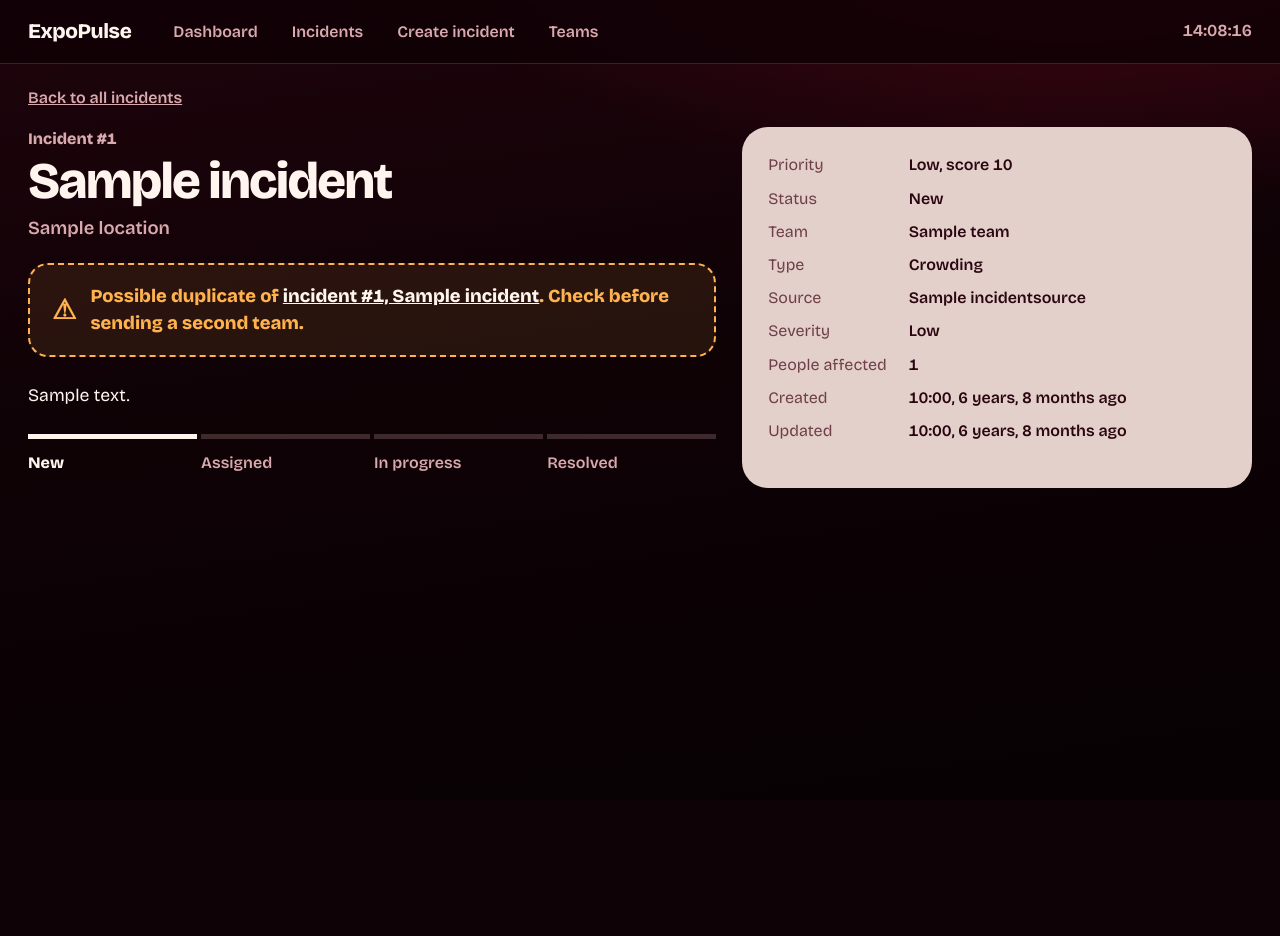
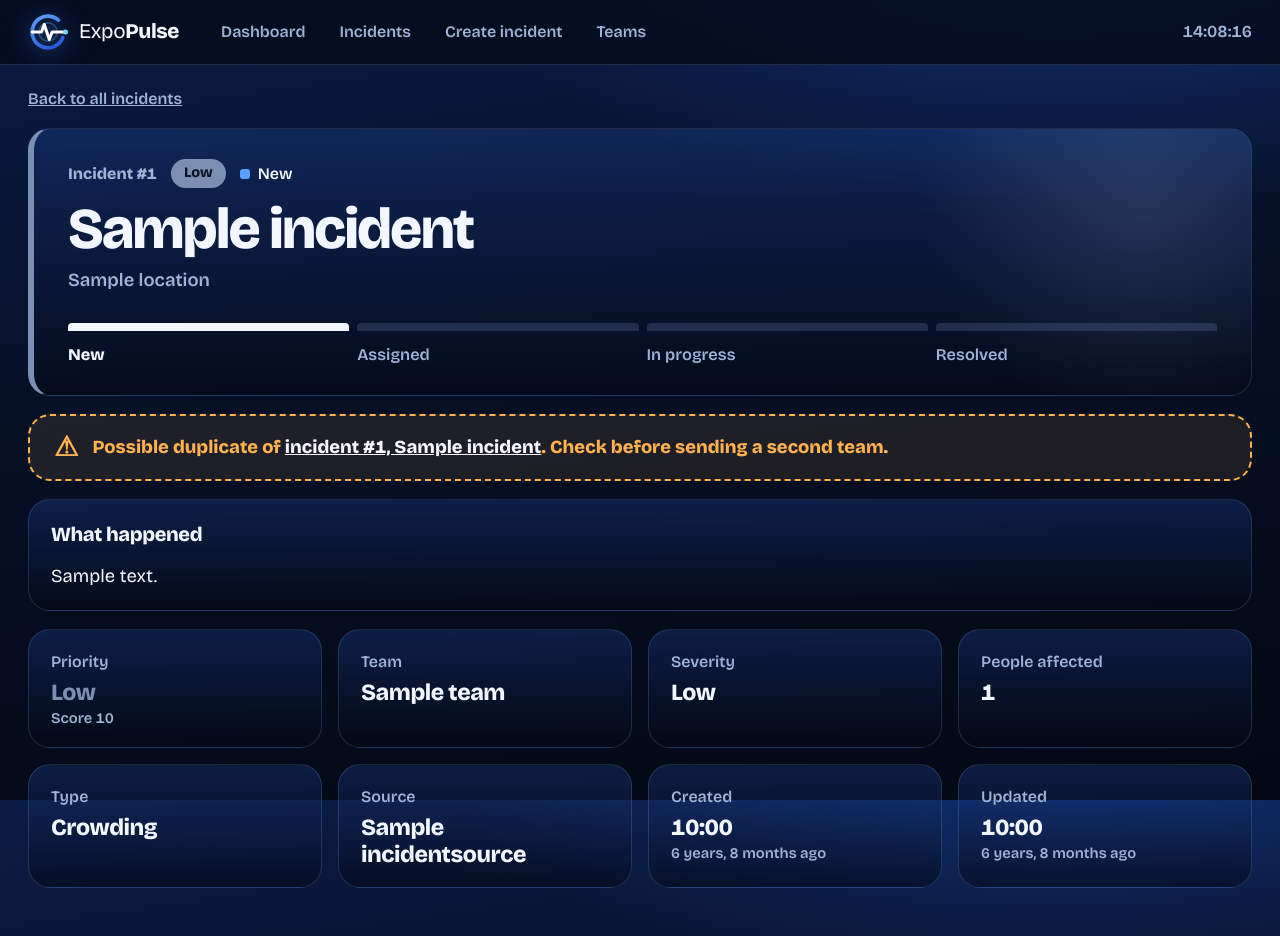
Before and after one commit to Abdullah-Albassami/expopulse, a Django app: template templates/incidents/incident_detail.html in a window 1280 px wide. Before the commit the page ends 488 px from the top, so only its background shows below. Run offline with Django 5.2, Linux system fonts and the light colour scheme; the template is opened without the code that fills it: values that come from a table or form of the project are taken from there, others are empty; tables that the repository leaves empty hold one stand-in row (values such as "Sample post").

Commit message:
Second commit version tow

```diff
--- a/static/css/styles.css
+++ b/static/css/styles.css
@@ -5,19 +5,19 @@
    ========================================================== */
 
 :root {
-    --oxblood: #070103;
-    --garnet: #3a0612;
-    --crimson: #d1123a;
-    --paper: #fff4ee;
-    --panel: #e4d0cb;          /* soft surface for the drawer and buttons, easier on the eyes than --paper */
-    --dust: #d9a9ae;
-    --line: rgba(255, 205, 205, 0.16);
+    --midnight: #030814;
+    --navy: #0b1f47;
+    --azure: #3b82f6;
+    --paper: #f2f6ff;
+    --panel: #d9e4f7;          /* soft light surface for buttons and the active nav item */
+    --mist: #9fb3d6;
+    --line: rgba(170, 200, 255, 0.16);
 
     /* Priority colors */
     --heat-critical: #ff5a4f;
     --heat-high: #ffb24d;
-    --heat-medium: #f07f93;
-    --heat-low: #9a6a74;
+    --heat-medium: #f7d774;
+    --heat-low: #7b8fb3;
 
     --font: "Bricolage Grotesque", "Segoe UI", system-ui, sans-serif;
 }
@@ -29,8 +29,8 @@ body {
     font-variant-numeric: tabular-nums;
     color: var(--paper);
     background:
-        radial-gradient(1100px 520px at 85% -14%, rgba(170, 12, 42, 0.34), transparent 62%),
-        linear-gradient(172deg, #1f040c 0%, #0f0206 42%, var(--oxblood) 100%) fixed;
+        radial-gradient(1100px 520px at 85% -14%, rgba(37, 99, 235, 0.40), transparent 62%),
+        linear-gradient(172deg, #0b1c44 0%, #061026 42%, var(--midnight) 100%) fixed;
     line-height: 1.45;
 }
 a { color: inherit; }
@@ -41,7 +41,7 @@ button { font: inherit; color: inherit; cursor: pointer; }
 /* The bar stays at the top of the screen while the page scrolls */
 .topbar {
     position: sticky; top: 0; z-index: 50;
-    background: rgba(15, 2, 6, 0.82);
+    background: rgba(4, 10, 26, 0.82);
     -webkit-backdrop-filter: blur(14px); backdrop-filter: blur(14px);
     border-bottom: 1px solid var(--line);
 }
@@ -49,25 +49,28 @@ button { font: inherit; color: inherit; cursor: pointer; }
     display: flex; align-items: center; gap: 28px; flex-wrap: wrap;
     max-width: 1320px; margin: 0 auto; padding: 12px 28px;
 }
-.brand { font-weight: 800; font-size: 1.3rem; letter-spacing: -0.02em; text-decoration: none; color: var(--paper); }
+.brand { display: inline-flex; align-items: center; gap: 11px; font-size: 1.3rem; letter-spacing: -0.02em; text-decoration: none; color: var(--paper); }
+.brand svg { width: 40px; height: 40px; flex: none; overflow: visible; filter: drop-shadow(0 3px 12px rgba(59, 130, 246, 0.6)); }
+.brand-name { font-weight: 400; }
+.brand-name b { font-weight: 800; }
 .nav { display: flex; gap: 6px; flex: 1; flex-wrap: wrap; }
 .nav a {
-    color: var(--dust); text-decoration: none; padding: 8px 14px; border-radius: 999px; font-weight: 600;
+    color: var(--mist); text-decoration: none; padding: 8px 14px; border-radius: 999px; font-weight: 600;
 }
 .nav a:hover { color: var(--paper); background: rgba(255, 255, 255, 0.07); }
-.nav a[aria-current] { color: var(--oxblood); background: var(--panel); }
-.clock { font-size: 1.05rem; font-weight: 600; color: var(--dust); }
+.nav a[aria-current] { color: var(--midnight); background: var(--panel); }
+.clock { font-size: 1.05rem; font-weight: 600; color: var(--mist); }
 
 .wrap { max-width: 1320px; margin: 0 auto; padding: 22px 28px 48px; }
 
 /* ----- headline ----- */
 .lead { display: flex; align-items: flex-end; justify-content: space-between; gap: 20px; flex-wrap: wrap; margin: 14px 0 26px; }
 .lead h1 { margin: 0; font-size: clamp(2rem, 4.6vw, 3.6rem); font-weight: 800; letter-spacing: -0.035em; line-height: 1; }
-.lead p { margin: 12px 0 0; color: var(--dust); font-size: 1.05rem; }
+.lead p { margin: 12px 0 0; color: var(--mist); font-size: 1.05rem; }
 .report {
     border: 0; border-radius: 999px; padding: 14px 26px; font-weight: 800; font-size: 1rem;
-    background: var(--panel); color: var(--garnet);
-    box-shadow: 0 10px 30px rgba(209, 18, 58, 0.35);
+    background: var(--panel); color: var(--navy);
+    box-shadow: 0 10px 30px rgba(59, 130, 246, 0.45);
     transition: transform 0.15s ease;
 }
 .report:hover { transform: scale(1.04); }
@@ -83,39 +86,39 @@ h2 { margin: 0 0 12px; font-size: 1.25rem; font-weight: 800; letter-spacing: -0.
 .drawer {
     position: sticky; top: 20px;
     border-radius: 26px; padding: 26px;
-    background: var(--panel); color: #2a0610;
+    background: var(--panel); color: #0a1836;
 }
-.drawer-kicker { font-weight: 800; color: #b00e30; }
+.drawer-kicker { font-weight: 800; color: #1d4ed8; }
 .drawer h3 { margin: 4px 0 6px; font-size: 1.7rem; font-weight: 800; letter-spacing: -0.03em; line-height: 1.1; }
-.drawer-where { margin: 0 0 14px; color: #6e3f48; font-weight: 600; }
+.drawer-where { margin: 0 0 14px; color: #46597d; font-weight: 600; }
 .drawer-desc { margin: 0 0 18px; }
 .dup {
     display: flex; gap: 10px; align-items: flex-start; margin: 0 0 18px; padding: 12px 14px;
-    border: 2px dashed var(--crimson); border-radius: 14px; font-weight: 600; color: #7d0a22;
+    border: 2px dashed var(--azure); border-radius: 14px; font-weight: 600; color: #1d4ed8;
 }
 .dup[hidden] { display: none; }
 .dup a, .dup button { background: none; border: 0; padding: 0; color: inherit; text-decoration: underline; font-weight: 800; }
 .steps { display: flex; list-style: none; margin: 0 0 18px; padding: 0; gap: 4px; }
-.steps li { flex: 1; padding-top: 10px; border-top: 5px solid #c9aca8; font-size: 0.88rem; font-weight: 600; color: #856268; }
-.steps li.is-done { border-top-color: #7d0a22; color: #7d0a22; }
-.steps li.is-current { border-top-color: var(--crimson); color: #2a0610; font-weight: 800; }
+.steps li { flex: 1; padding-top: 10px; border-top: 5px solid #b3c2dc; font-size: 0.88rem; font-weight: 600; color: #5f7195; }
+.steps li.is-done { border-top-color: #1d4ed8; color: #1d4ed8; }
+.steps li.is-current { border-top-color: var(--azure); color: #0a1836; font-weight: 800; }
 .facts { display: grid; grid-template-columns: auto 1fr; gap: 6px 18px; margin: 0 0 20px; }
-.facts dt { color: #6e3f48; }
+.facts dt { color: #46597d; }
 .facts dd { margin: 0; font-weight: 600; }
 .open {
     display: inline-block; border-radius: 999px; padding: 12px 22px; font-weight: 800;
-    background: var(--garnet); color: var(--paper); text-decoration: none;
+    background: var(--navy); color: var(--paper); text-decoration: none;
 }
-.open:hover { background: var(--crimson); }
+.open:hover { background: var(--azure); }
 
 /* ----- shared bits used on every page ----- */
-.skip-link { position: absolute; left: -9999px; top: 8px; padding: 10px 16px; border-radius: 999px; background: var(--panel); color: var(--oxblood); font-weight: 800; z-index: 10; }
+.skip-link { position: absolute; left: -9999px; top: 8px; padding: 10px 16px; border-radius: 999px; background: var(--panel); color: var(--midnight); font-weight: 800; z-index: 10; }
 .skip-link:focus { left: 16px; z-index: 60; }
 .messages { display: grid; gap: 8px; margin: 0 0 18px; }
 .message { padding: 12px 18px; border: 1px solid var(--line); border-left: 5px solid var(--heat-medium); border-radius: 14px; background: rgba(255, 255, 255, 0.05); font-weight: 600; }
 .message-success { border-left-color: var(--panel); }
 .message-error { border-left-color: var(--heat-critical); }
-.empty { padding: 28px 0; color: var(--dust); border-top: 1px solid var(--line); }
+.empty { padding: 28px 0; color: var(--mist); border-top: 1px solid var(--line); }
 .empty a { color: var(--paper); font-weight: 800; }
 .drawer[hidden] { display: none; }
 a.report { display: inline-block; text-decoration: none; }
@@ -170,73 +173,87 @@ a.report { display: inline-block; text-decoration: none; }
     background: transparent; color: var(--paper); font-weight: 800; text-decoration: none;
 }
 .btn:hover { border-color: var(--paper); }
-.btn-solid { background: var(--panel); color: var(--garnet); border-color: var(--panel); }
+.btn-solid { background: var(--panel); color: var(--navy); border-color: var(--panel); }
 .btn-solid:hover { background: var(--paper); }
 
 /* incident list */
 .filters {
     display: grid; grid-template-columns: repeat(4, 1fr) 1.4fr auto; gap: 14px; align-items: end;
     border: 1px solid var(--line); border-radius: 26px; padding: 20px 22px; margin-bottom: 22px;
-    background: linear-gradient(180deg, rgba(150, 12, 40, 0.22), rgba(7, 1, 3, 0.6));
+    background: linear-gradient(180deg, rgba(40, 90, 200, 0.22), rgba(3, 8, 20, 0.6));
 }
 .filters .actions { display: flex; gap: 8px; }
-.table-wrap { overflow-x: auto; }
+.table-wrap { position: relative; overflow-x: auto; }
 .list { width: 100%; border-collapse: collapse; }
-.list th { text-align: left; padding: 10px 14px 10px 0; color: var(--dust); font-weight: 600; white-space: nowrap; }
+.list th { text-align: left; padding: 10px 14px 10px 0; color: var(--mist); font-weight: 600; white-space: nowrap; }
 .list td { padding: 15px 14px 15px 0; border-top: 1px solid var(--line); vertical-align: middle; }
 .list tbody tr { transition: background 0.15s ease; }
 .list tbody tr:hover { background: rgba(255, 255, 255, 0.05); }
-.list .num { color: var(--dust); white-space: nowrap; }
+.list .num { color: var(--mist); white-space: nowrap; }
 .list .title a { font-weight: 600; font-size: 1.05rem; text-decoration: none; }
 .list .title a:hover { text-decoration: underline; }
 .list .title small { display: block; color: var(--heat-high); font-weight: 600; font-size: 0.88rem; }
-.list .when { color: var(--dust); white-space: nowrap; }
+.list .when { color: var(--mist); white-space: nowrap; }
 
-/* incident detail */
-.detail { display: grid; grid-template-columns: 1.35fr 1fr; gap: 26px; align-items: start; }
-.detail-id { font-weight: 800; color: var(--dust); }
-.detail h1 { margin: 4px 0 8px; font-size: clamp(2rem, 4.2vw, 3.2rem); font-weight: 800; letter-spacing: -0.035em; line-height: 1.02; }
-.detail-where { margin: 0 0 22px; font-size: 1.15rem; color: var(--dust); font-weight: 600; }
-.detail-desc { font-size: 1.1rem; max-width: 62ch; margin: 0 0 26px; }
+/* incident detail: everything spans the full width */
+.card.detail-hero { position: relative; overflow: hidden; padding: 30px 34px 28px; border-left: 6px solid var(--heat, var(--azure)); margin-bottom: 18px; }
+.detail-hero::after {            /* soft glow in the incident's priority color */
+    content: ""; position: absolute; right: -120px; top: -160px; width: 460px; height: 460px; border-radius: 50%;
+    background: radial-gradient(circle, var(--heat, var(--azure)), transparent 68%); opacity: 0.22; pointer-events: none;
+}
+.detail-top { display: flex; justify-content: space-between; align-items: flex-start; gap: 24px; flex-wrap: wrap; }
+.detail-tags { display: flex; align-items: center; gap: 14px; flex-wrap: wrap; }
+.detail-id { font-weight: 800; color: var(--mist); }
+.detail-hero h1 { margin: 12px 0 8px; font-size: clamp(2.2rem, 4.6vw, 3.6rem); font-weight: 800; letter-spacing: -0.035em; line-height: 1.02; }
+.detail-where { margin: 0; font-size: 1.15rem; color: var(--mist); font-weight: 600; }
+.detail-hero .next-step { position: relative; z-index: 1; }
+.detail-hero .steps { margin: 30px 0 0; gap: 8px; }
+.steps-dark li { border-top: 8px solid rgba(170, 200, 255, 0.16); border-radius: 4px 4px 0 0; color: var(--mist); font-size: 1.02rem; padding-top: 12px; }
+.steps-dark li.is-done { border-top-color: #5f84c9; color: var(--paper); }
+.steps-dark li.is-done::before { content: "✓ "; color: var(--st-resolved); }
+.steps-dark li.is-current { border-top-color: var(--paper); color: var(--paper); }
 .dup-big {
-    display: flex; gap: 14px; align-items: center; margin: 0 0 26px; padding: 18px 22px;
-    border: 2px dashed var(--heat-high); border-radius: 20px; background: rgba(255, 178, 77, 0.1);
+    display: flex; gap: 14px; align-items: center; margin: 0 0 18px; padding: 18px 24px;
+    border: 2px dashed var(--heat-high); border-radius: 22px; background: rgba(255, 178, 77, 0.1);
     color: var(--heat-high); font-weight: 800; font-size: 1.15rem;
 }
 .dup-big .mark { font-size: 1.7rem; line-height: 1; }
 .dup-big a { color: var(--paper); }
-.steps-dark li { border-top-color: rgba(255, 205, 205, 0.2); color: var(--dust); font-size: 1rem; padding-top: 12px; }
-.steps-dark li.is-done { border-top-color: var(--dust); color: var(--dust); }
-.steps-dark li.is-done::before { content: "✓ "; }
-.steps-dark li.is-current { border-top-color: var(--paper); color: var(--paper); }
-.detail .drawer { position: static; }
-.detail .facts { gap: 10px 22px; }
-.next-step { margin: 0; }
-.back { display: inline-block; margin-bottom: 18px; color: var(--dust); font-weight: 600; }
+.detail-desc { margin-bottom: 18px; }
+.detail-desc p { margin: 0; font-size: 1.15rem; max-width: 90ch; }
+.fact-grid { display: grid; grid-template-columns: repeat(4, 1fr); gap: 16px; margin: 0; }
+.fact { padding: 18px 20px; transition: transform 0.16s ease, border-color 0.16s ease; }
+.fact:hover { transform: translateY(-3px); border-color: var(--mist); }
+.fact dt { color: var(--mist); font-weight: 600; margin-bottom: 6px; }
+.fact dd { margin: 0; font-size: 1.45rem; font-weight: 800; letter-spacing: -0.02em; line-height: 1.15; }
+.fact dd small { display: block; margin-top: 4px; font-size: 0.92rem; font-weight: 600; letter-spacing: 0; color: var(--mist); }
+.fact dd [data-priority] { color: var(--heat); }
+.back { display: inline-block; margin-bottom: 18px; color: var(--mist); font-weight: 600; }
 
 /* create form */
-.form-card { max-width: 860px; border: 1px solid var(--line); border-radius: 26px; padding: 28px; background: linear-gradient(180deg, rgba(150, 12, 40, 0.22), rgba(7, 1, 3, 0.6)); }
+.form-card { max-width: 860px; border: 1px solid var(--line); border-radius: 26px; padding: 28px; background: linear-gradient(180deg, rgba(40, 90, 200, 0.22), rgba(3, 8, 20, 0.6)); }
 .form-grid { display: grid; grid-template-columns: 1fr 1fr; gap: 18px; }
 .form-grid .wide { grid-column: 1 / -1; }
-.form-note { margin: 22px 0 0; color: var(--dust); }
+.form-note { margin: 22px 0 0; color: var(--mist); }
 .form-actions { display: flex; gap: 10px; margin-top: 22px; }
 
 /* teams */
 .team-grid { list-style: none; margin: 0; padding: 0; display: grid; grid-template-columns: repeat(auto-fill, minmax(280px, 1fr)); gap: 16px; }
 .team { border: 1px solid var(--line); border-radius: 22px; padding: 20px 22px; background: rgba(255, 255, 255, 0.04); transition: border-color 0.15s ease, background 0.15s ease; }
-.team:hover { border-color: var(--dust); background: rgba(255, 255, 255, 0.07); }
+.team:hover { border-color: var(--mist); background: rgba(255, 255, 255, 0.07); }
 .team[data-status="available"] { border-left: 5px solid #9fe0b0; }
 .team[data-status="busy"] { border-left: 5px solid var(--heat-high); }
-.team[data-status="offline"] { border-left: 5px dashed var(--dust); opacity: 0.7; }
+.team[data-status="offline"] { border-left: 5px dashed var(--mist); opacity: 0.7; }
 .team h2 { margin: 0 0 2px; }
-.team .kind { color: var(--dust); margin: 0 0 14px; }
+.team .kind { color: var(--mist); margin: 0 0 14px; }
 .team .facts { margin: 0; }
-.team .facts dt { color: var(--dust); }
+.team .facts dt { color: var(--mist); }
 .team .facts a { font-weight: 800; }
 
 @media (max-width: 900px) {
     .filters { grid-template-columns: 1fr 1fr; }
-    .detail { grid-template-columns: 1fr; }
+    .fact-grid { grid-template-columns: 1fr 1fr; }
+    .detail-hero { padding: 22px 20px; }
     .form-grid { grid-template-columns: 1fr; }
     .list { min-width: 760px; }
 }
@@ -246,14 +263,14 @@ a.report { display: inline-block; text-decoration: none; }
    Dashboard: number tiles, two charts, incident table
    ========================================================== */
 :root {
-    --st-new: #ffb24d;
+    --st-new: #5aa2ff;
     --st-assigned: #b594ff;
     --st-in-progress: #5cc8d8;
     --st-resolved: #8fd9a4;
 }
 .card {
     border: 1px solid var(--line); border-radius: 22px; padding: 20px 22px;
-    background: linear-gradient(180deg, rgba(150, 12, 40, 0.24), rgba(7, 1, 3, 0.55));
+    background: linear-gradient(180deg, rgba(40, 90, 200, 0.24), rgba(3, 8, 20, 0.55));
 }
 .card h2 { margin-bottom: 14px; }
 
@@ -319,13 +336,15 @@ a.report { display: inline-block; text-decoration: none; }
 /* table */
 .table-head { display: flex; justify-content: space-between; align-items: baseline; gap: 12px; flex-wrap: wrap; }
 .dash-list tbody tr { cursor: pointer; }
+/* A row opens its incident on click. No hover color, by request. */
+.dash-list tbody tr:hover { background: none; }
 .dash-list tbody tr[hidden] { display: none; }
 .dash-list .dupe { color: var(--heat-high); font-weight: 600; white-space: nowrap; }
-.pill { display: inline-block; padding: 4px 13px; border-radius: 999px; font-weight: 800; font-size: 0.9rem; color: #1a040b; background: var(--heat); white-space: nowrap; }
+.pill { display: inline-block; padding: 4px 13px; border-radius: 999px; font-weight: 800; font-size: 0.9rem; color: #0a1226; background: var(--heat); white-space: nowrap; }
 .pill[data-priority="critical"] { background: #d92b3a; color: #fff; }
 .status-dot { display: inline-flex; align-items: center; gap: 8px; font-weight: 600; white-space: nowrap; }
 .status-dot::before { content: ""; width: 10px; height: 10px; border-radius: 3px; background: var(--tone); }
-.none-match { padding: 18px 0 4px; color: var(--dust); }
+.none-match { padding: 18px 0 4px; color: var(--mist); }
 .none-match[hidden] { display: none; }
 
 @media (max-width: 900px) {
--- a/templates/base.html
+++ b/templates/base.html
@@ -16,7 +16,16 @@
     {% with current=request.resolver_match.url_name %}
     <header class="topbar">
     <div class="top">
-        <a class="brand" href="{% url 'dashboard' %}">ExpoPulse</a>
+        <a class="brand" href="{% url 'dashboard' %}" aria-label="ExpoPulse, go to dashboard">
+            <svg viewBox="0 0 48 48" aria-hidden="true">
+                <defs><linearGradient id="logo-ring" x1="0" y1="0" x2="1" y2="1"><stop offset="0" stop-color="#60a5fa"/><stop offset="1" stop-color="#1d4ed8"/></linearGradient></defs>
+                <circle cx="24" cy="24" r="19" fill="none" stroke="url(#logo-ring)" stroke-width="4.5" stroke-linecap="round" stroke-dasharray="96 24" transform="rotate(20 24 24)"/>
+                <circle cx="24" cy="24" r="11" fill="none" stroke="#60a5fa" stroke-opacity=".35" stroke-width="2"/>
+                <path d="M5 24h11l3.5-9 6 18 3.5-9H45" fill="none" stroke="#fff" stroke-width="3.6" stroke-linecap="round" stroke-linejoin="round"/>
+                <circle cx="45" cy="24" r="3" fill="#7dd3fc"/>
+            </svg>
+            <span class="brand-name">Expo<b>Pulse</b></span>
+        </a>
 
         <nav class="nav" aria-label="Main navigation">
             <a href="{% url 'dashboard' %}"
--- a/templates/incidents/incident_detail.html
+++ b/templates/incidents/incident_detail.html
@@ -14,17 +14,38 @@
    assigned_team (.name), created_at, updated_at, possible_duplicate_of (.id, .title)
 
    Optional: a URL named 'incident_update_status' that takes the incident id
-   and accepts POST. If it exists, the "move to next step" button appears.
+   and accepts POST. If it exists, the "Move to next step" button appears.
    If the team has not built it, the button simply does not show.
 {% endcomment %}
 
 <a class="back" href="{% url 'incident_list' %}">Back to all incidents</a>
 
-<div class="detail">
+<section class="card detail-hero" data-priority="{{ incident.priority_level }}">
+    <div class="detail-top">
         <div>
+            <div class="detail-tags">
                 <span class="detail-id">Incident #{{ incident.id }}</span>
+                <span class="pill" data-priority="{{ incident.priority_level }}">{{ incident.get_priority_level_display|default:incident.priority_level }}</span>
+                <span class="status-dot" data-status="{{ incident.status }}">{{ incident.get_status_display|default:incident.status }}</span>
+            </div>
             <h1>{{ incident.title }}</h1>
             <p class="detail-where">{{ incident.location }}</p>
+        </div>
+
+        {% url 'incident_update_status' incident.id as status_url %}
+        {% if status_url and incident.status|lower != "resolved" %}
+        <form class="next-step" method="post" action="{{ status_url }}"
+              {% if incident.status|lower == "in_progress" or incident.status|lower == "in progress" %}data-confirm="Mark incident #{{ incident.id }} as resolved?"{% endif %}>
+            {% csrf_token %}
+            <button class="btn btn-solid" type="submit">Move to next step</button>
+        </form>
+        {% endif %}
+    </div>
+
+    <ol class="steps steps-dark" data-status="{{ incident.status }}" aria-label="Progress">
+        <li>New</li><li>Assigned</li><li>In progress</li><li>Resolved</li>
+    </ol>
+</section>
 
 {% if incident.possible_duplicate_of %}
 <p class="dup-big" role="alert">
@@ -35,43 +56,46 @@
 </p>
 {% endif %}
 
-        <p class="detail-desc">{{ incident.description|default:"No description was given." }}</p>
+<section class="card detail-desc">
+    <h2>What happened</h2>
+    <p>{{ incident.description|default:"No description was given." }}</p>
+</section>
 
-        <ol class="steps steps-dark" data-status="{{ incident.status }}" aria-label="Progress">
-            <li>New</li><li>Assigned</li><li>In progress</li><li>Resolved</li>
-        </ol>
+<dl class="fact-grid">
+    <div class="card fact">
+        <dt>Priority</dt>
+        <dd><span data-priority="{{ incident.priority_level }}">{{ incident.get_priority_level_display|default:incident.priority_level }}</span>
+            {% if incident.priority_score is not None %}<small>Score {{ incident.priority_score }}</small>{% endif %}</dd>
     </div>
-
-    <aside class="drawer">
-        <dl class="facts">
-            <dt>Priority</dt>
-            <dd><span data-priority="{{ incident.priority_level }}">{{ incident.get_priority_level_display|default:incident.priority_level }}</span>{% if incident.priority_score is not None %}, score {{ incident.priority_score }}{% endif %}</dd>
-            <dt>Status</dt>
-            <dd>{{ incident.get_status_display|default:incident.status }}</dd>
+    <div class="card fact">
         <dt>Team</dt>
         <dd>{{ incident.assigned_team.name|default:"No team yet" }}</dd>
+    </div>
+    <div class="card fact">
+        <dt>Severity</dt>
+        <dd>{{ incident.get_severity_display|default:incident.severity }}</dd>
+    </div>
+    <div class="card fact">
+        <dt>People affected</dt>
+        <dd>{{ incident.people_affected|default:0 }}</dd>
+    </div>
+    <div class="card fact">
         <dt>Type</dt>
         <dd>{{ incident.get_incident_type_display|default:incident.incident_type }}</dd>
+    </div>
+    <div class="card fact">
         <dt>Source</dt>
         <dd>{{ incident.get_source_display|default:incident.source }}</dd>
-            <dt>Severity</dt>
-            <dd>{{ incident.get_severity_display|default:incident.severity }}</dd>
-            <dt>People affected</dt>
-            <dd>{{ incident.people_affected|default:0 }}</dd>
+    </div>
+    <div class="card fact">
         <dt>Created</dt>
-            <dd><time datetime="{{ incident.created_at|date:'c' }}">{{ incident.created_at|date:"H:i" }}</time>, {{ incident.created_at|timesince }} ago</dd>
+        <dd><time datetime="{{ incident.created_at|date:'c' }}">{{ incident.created_at|date:"H:i" }}</time>
+            <small>{{ incident.created_at|timesince }} ago</small></dd>
+    </div>
+    <div class="card fact">
         <dt>Updated</dt>
-            <dd>{% if incident.updated_at %}<time datetime="{{ incident.updated_at|date:'c' }}">{{ incident.updated_at|date:"H:i" }}</time>, {{ incident.updated_at|timesince }} ago{% else %}Not yet{% endif %}</dd>
+        <dd>{% if incident.updated_at %}<time datetime="{{ incident.updated_at|date:'c' }}">{{ incident.updated_at|date:"H:i" }}</time>
+            <small>{{ incident.updated_at|timesince }} ago</small>{% else %}Not yet{% endif %}</dd>
+    </div>
 </dl>
-
-        {% url 'incident_update_status' incident.id as status_url %}
-        {% if status_url and incident.status|lower != "resolved" %}
-        <form class="next-step" method="post" action="{{ status_url }}"
-              {% if incident.status|lower == "in_progress" or incident.status|lower == "in progress" %}data-confirm="Mark incident #{{ incident.id }} as resolved?"{% endif %}>
-            {% csrf_token %}
-            <button class="open" type="submit" style="border:0">Move to next step</button>
-        </form>
-        {% endif %}
-    </aside>
-</div>
 {% endblock %}
```
Also changed, not shown: other parts of static/css/styles.css (+12 -12 lines), FRONTEND_README.md (+16 -7 lines). Lines whose indentation alone changed are shown as unchanged.
